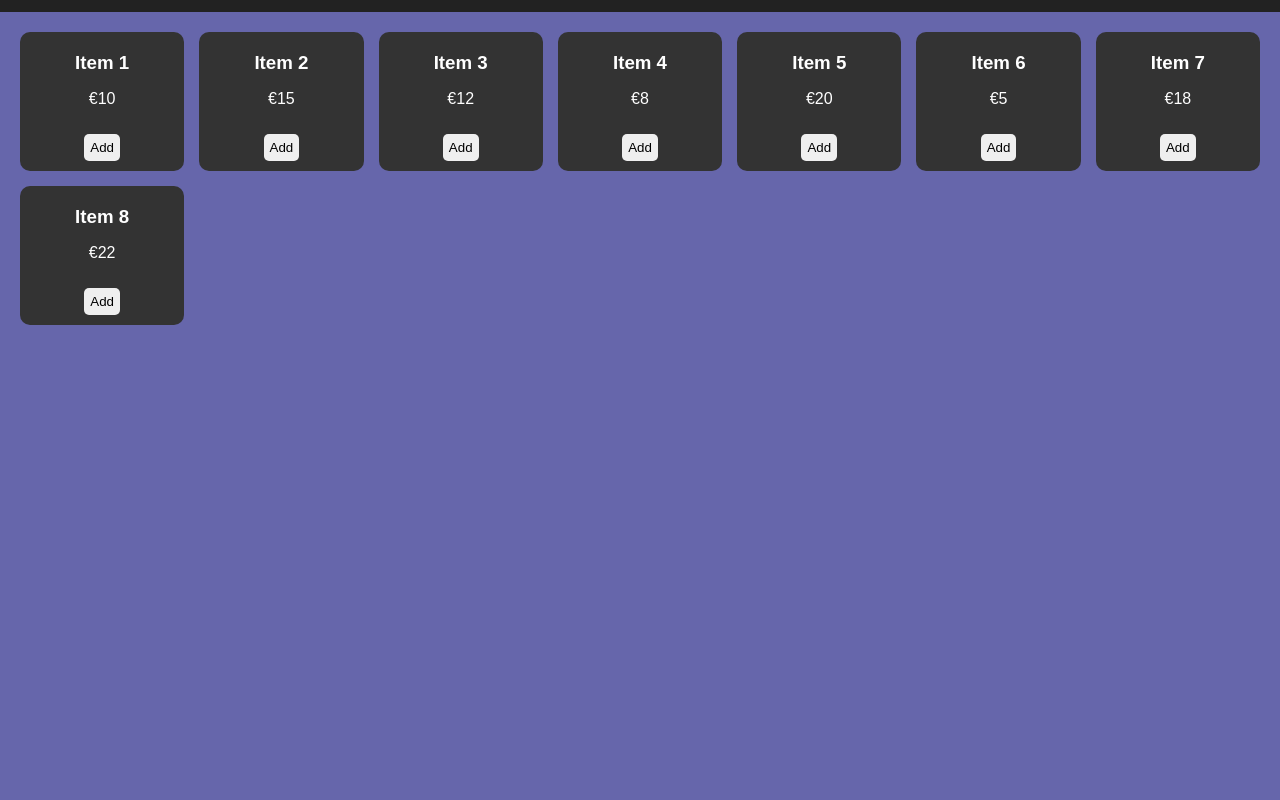
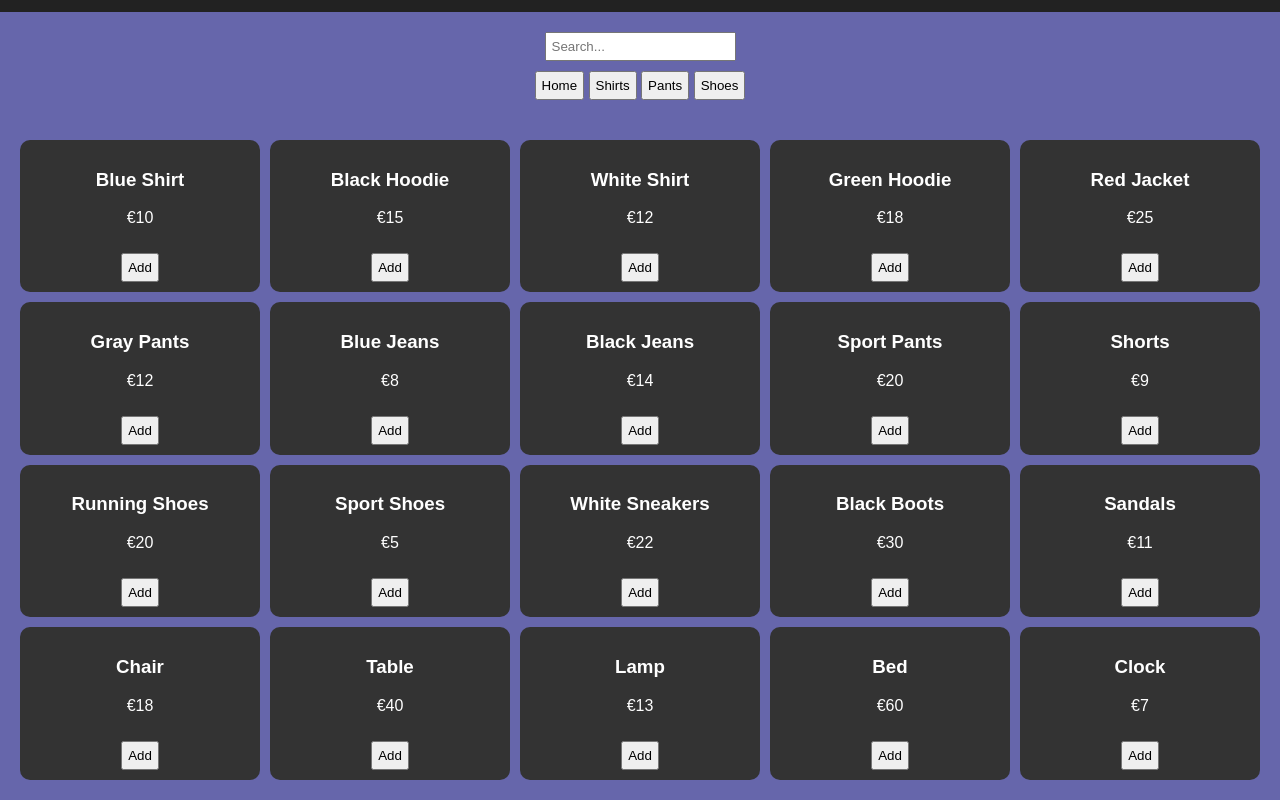
Before and after one commit to Mujib-2025/Kouluprojecti, a plain HTML site: page index.html in a window 1280 px wide. Shown: the part 98-898 px from the top of the page. Before the commit the page ends 800 px from the top, so only its background shows below. Drawn offline with Linux system fonts and the light colour scheme.

Commit message:
sprintti 4 valmis

```diff
--- a/index.html
+++ b/index.html
@@ -4,174 +4,170 @@
     <meta charset="UTF-8" />
     <meta name="viewport" content="width=device-width, initial-scale=1.0" />
     <title>Kauppa projecti</title>
-
-    <style>
-      body {
-        margin: 0;
-        font-family: Arial, sans-serif;
-        background-color: rgb(102, 102, 171);
-        color: white;
-      }
-
-      header {
-        background: #222;
-        padding: 15px;
-        display: flex;
-        justify-content: space-between;
-        align-items: center;
-      }
-
-      .products {
-        display: grid;
-        grid-template-columns: repeat(auto-fit, minmax(160px, 1fr));
-        gap: 15px;
-        padding: 20px;
-      }
-
-      .product {
-        background: #333;
-        padding: 10px;
-        border-radius: 10px;
-        text-align: center;
-      }
-
-      .product h3 {
-        margin: 10px 0 5px;
-      }
-
-      button {
-        margin-top: 10px;
-        padding: 6px;
-        cursor: pointer;
-        border: none;
-        border-radius: 5px;
-      }
-
-      button:hover {
-        background: #ddd;
-      }
-    </style>
+    <link rel="stylesheet" href="style.css" />
   </head>
 
   <body>
     <header>
       <h1>My Shop</h1>
-
       <div onclick="openCart()" style="cursor: pointer">
-        Cart: <span id="cart-count">0</span> | Total: €<span id="cart-total"
-          >0</span
-        >
+        Cart:
+        <span id="cart-count">0</span>
+        | Total: €
+        <span id="cart-total">0</span>
       </div>
     </header>
 
     <main>
+      <div class="top-bar">
+        <input
+          type="text"
+          id="search"
+          placeholder="Search..."
+          onkeyup="searchProducts()"
+        />
+
+        <br />
+        <button onclick="filterProducts('home')">Home</button>
+        <button onclick="filterProducts('shirts')">Shirts</button>
+        <button onclick="filterProducts('pants')">Pants</button>
+        <button onclick="filterProducts('shoes')">Shoes</button>
+      </div>
+
       <div class="products">
-        <div class="product">
-          <h3>Item 1</h3>
+        <div class="product" data-category="shirts">
+          <h3>Blue Shirt</h3>
           <p>€10</p>
-          <button onclick="addToCart('Item 1', 10)">Add</button>
+
+          <button onclick="addToCart('Blue Shirt', 10)">Add</button>
         </div>
 
-        <div class="product">
-          <h3>Item 2</h3>
+        <div class="product" data-category="shirts">
+          <h3>Black Hoodie</h3>
           <p>€15</p>
-          <button onclick="addToCart('Item 2', 15)">Add</button>
+          <button onclick="addToCart('Black Hoodie', 15)">Add</button>
         </div>
 
-        <div class="product">
-          <h3>Item 3</h3>
+        <div class="product" data-category="shirts">
+          <h3>White Shirt</h3>
           <p>€12</p>
-          <button onclick="addToCart('Item 3', 12)">Add</button>
+          <button onclick="addToCart('White Shirt', 12)">Add</button>
         </div>
 
-        <div class="product">
-          <h3>Item 4</h3>
-          <p>€8</p>
-          <button onclick="addToCart('Item 4', 8)">Add</button>
+        <div class="product" data-category="shirts">
+          <h3>Green Hoodie</h3>
+          <p>€18</p>
+          <button onclick="addToCart('Green Hoodie', 18)">Add</button>
         </div>
 
-        <div class="product">
-          <h3>Item 5</h3>
-          <p>€20</p>
-          <button onclick="addToCart('Item 5', 20)">Add</button>
+        <div class="product" data-category="shirts">
+          <h3>Red Jacket</h3>
+          <p>€25</p>
+          <button onclick="addToCart('Red Jacket', 25)">Add</button>
         </div>
 
-        <div class="product">
-          <h3>Item 6</h3>
-          <p>€5</p>
-          <button onclick="addToCart('Item 6', 5)">Add</button>
+        <div class="product" data-category="pants">
+          <h3>Gray Pants</h3>
+          <p>€12</p>
+          <button onclick="addToCart('Gray Pants', 12)">Add</button>
         </div>
 
-        <div class="product">
-          <h3>Item 7</h3>
-          <p>€18</p>
-          <button onclick="addToCart('Item 7', 18)">Add</button>
+        <div class="product" data-category="pants">
+          <h3>Blue Jeans</h3>
+          <p>€8</p>
+          <button onclick="addToCart('Blue Jeans', 8)">Add</button>
         </div>
 
-        <div class="product">
-          <h3>Item 8</h3>
+        <div class="product" data-category="pants">
+          <h3>Black Jeans</h3>
+          <p>€14</p>
+          <button onclick="addToCart('Black Jeans', 14)">Add</button>
+        </div>
+
+        <div class="product" data-category="pants">
+          <h3>Sport Pants</h3>
+          <p>€20</p>
+          <button onclick="addToCart('Sport Pants', 20)">Add</button>
+        </div>
+
+        <div class="product" data-category="pants">
+          <h3>Shorts</h3>
+          <p>€9</p>
+          <button onclick="addToCart('Shorts', 9)">Add</button>
+        </div>
+
+        <div class="product" data-category="shoes">
+          <h3>Running Shoes</h3>
+          <p>€20</p>
+          <button onclick="addToCart('Running Shoes', 20)">Add</button>
+        </div>
+
+        <div class="product" data-category="shoes">
+          <h3>Sport Shoes</h3>
+          <p>€5</p>
+          <button onclick="addToCart('Sport Shoes', 5)">Add</button>
+        </div>
+
+        <div class="product" data-category="shoes">
+          <h3>White Sneakers</h3>
           <p>€22</p>
-          <button onclick="addToCart('Item 8', 22)">Add</button>
+          <button onclick="addToCart('White Sneakers', 22)">Add</button>
+        </div>
+
+        <div class="product" data-category="shoes">
+          <h3>Black Boots</h3>
+          <p>€30</p>
+          <button onclick="addToCart('Black Boots', 30)">Add</button>
+        </div>
+
+        <div class="product" data-category="shoes">
+          <h3>Sandals</h3>
+          <p>€11</p>
+          <button onclick="addToCart('Sandals', 11)">Add</button>
+        </div>
+
+        <div class="product" data-category="home">
+          <h3>Chair</h3>
+          <p>€18</p>
+          <button onclick="addToCart('Chair', 18)">Add</button>
+        </div>
+
+        <div class="product" data-category="home">
+          <h3>Table</h3>
+          <p>€40</p>
+          <button onclick="addToCart('Table', 40)">Add</button>
+        </div>
+
+        <div class="product" data-category="home">
+          <h3>Lamp</h3>
+          <p>€13</p>
+          <button onclick="addToCart('Lamp', 13)">Add</button>
+        </div>
+
+        <div class="product" data-category="home">
+          <h3>Bed</h3>
+          <p>€60</p>
+          <button onclick="addToCart('Bed', 60)">Add</button>
+        </div>
+
+        <div class="product" data-category="home">
+          <h3>Clock</h3>
+          <p>€7</p>
+          <button onclick="addToCart('Clock', 7)">Add</button>
         </div>
       </div>
     </main>
 
-    <script>
-      let cart = [];
-      let total = 0;
-
-      function addToCart(name, price) {
-        cart.push({ name, price });
-        total += price;
-
-        updateUI();
-      }
-
-      function updateUI() {
-        document.getElementById("cart-count").textContent = cart.length;
-        document.getElementById("cart-total").textContent = total;
-        document.getElementById("modal-total").textContent = total;
-
-        const cartItems = document.getElementById("cart-items");
-        cartItems.innerHTML = "";
-
-        cart.forEach((item) => {
-          const div = document.createElement("div");
-          div.style.marginBottom = "8px";
-          div.textContent = item.name + " - €" + item.price;
-          cartItems.appendChild(div);
-        });
-      }
-
-      function openCart() {
-        document.getElementById("cart-modal").style.display = "block";
-      }
-
-      function closeCart() {
-        document.getElementById("cart-modal").style.display = "none";
-      }
-    </script>
-    <div
-      id="cart-modal"
-      style="
-        display: none;
-        position: fixed;
-        top: 0;
-        right: 0;
-        width: 300px;
-        height: 100%;
-        background: #222;
-        padding: 15px;
-        overflow-y: auto;
-      "
-    >
+    <div id="cart-modal">
       <h2>Your Cart</h2>
-
       <div id="cart-items"></div>
 
-      <p>Total: €<span id="modal-total">0</span></p>
-
+      <p>
+        Total: €
+        <span id="modal-total">0</span>
+      </p>
       <button onclick="closeCart()">Close</button>
     </div>
+    <script src="java.js"></script>
   </body>
 </html>
--- /dev/null
+++ b/java.js
@@ -0,0 +1,70 @@
+let cart = [];
+
+let total = 0;
+
+function addToCart(name, price) {
+  cart.push({
+    name: name,
+    price: price,
+  });
+
+  total = total + price;
+
+  updateUI();
+}
+
+function updateUI() {
+  document.getElementById("cart-count").textContent = cart.length;
+
+  document.getElementById("cart-total").textContent = total;
+
+  document.getElementById("modal-total").textContent = total;
+
+  let cartItems = document.getElementById("cart-items");
+
+  cartItems.innerHTML = "";
+
+  cart.forEach(function (item) {
+    let div = document.createElement("div");
+
+    div.textContent = item.name + " - €" + item.price;
+
+    cartItems.appendChild(div);
+  });
+}
+
+function openCart() {
+  document.getElementById("cart-modal").style.display = "block";
+}
+
+function closeCart() {
+  document.getElementById("cart-modal").style.display = "none";
+}
+
+function filterProducts(category) {
+  let products = document.querySelectorAll(".product");
+
+  products.forEach(function (product) {
+    if (category == "home" || product.dataset.category == category) {
+      product.style.display = "block";
+    } else {
+      product.style.display = "none";
+    }
+  });
+}
+
+function searchProducts() {
+  let input = document.getElementById("search").value.toLowerCase();
+
+  let products = document.querySelectorAll(".product");
+
+  products.forEach(function (product) {
+    let name = product.querySelector("h3").textContent.toLowerCase();
+
+    if (name.includes(input)) {
+      product.style.display = "block";
+    } else {
+      product.style.display = "none";
+    }
+  });
+}
--- /dev/null
+++ b/style.css
@@ -0,0 +1,77 @@
+body {
+  margin: 0;
+  font-family: Arial;
+  background-color: rgb(102, 102, 171);
+  color: white;
+}
+
+header {
+  background-color: #222;
+  padding: 15px;
+  display: flex;
+  justify-content: space-between;
+}
+
+.top-bar {
+  text-align: center;
+  padding: 20px;
+}
+
+input {
+  padding: 5px;
+}
+
+button {
+  padding: 5px;
+  margin-top: 10px;
+  cursor: pointer;
+}
+
+.products {
+  display: grid;
+
+  grid-template-columns:
+    1fr
+    1fr
+    1fr
+    1fr
+    1fr;
+
+  gap: 10px;
+
+  padding: 20px;
+}
+
+.product {
+  background-color: #333;
+
+  padding: 10px;
+
+  border-radius: 10px;
+
+  text-align: center;
+}
+
+.product:hover {
+  background-color: #444;
+}
+
+#cart-modal {
+  display: none;
+
+  position: fixed;
+
+  top: 0;
+
+  right: 0;
+
+  width: 300px;
+
+  height: 100%;
+
+  background-color: #222;
+
+  padding: 15px;
+
+  overflow-y: auto;
+}
```
